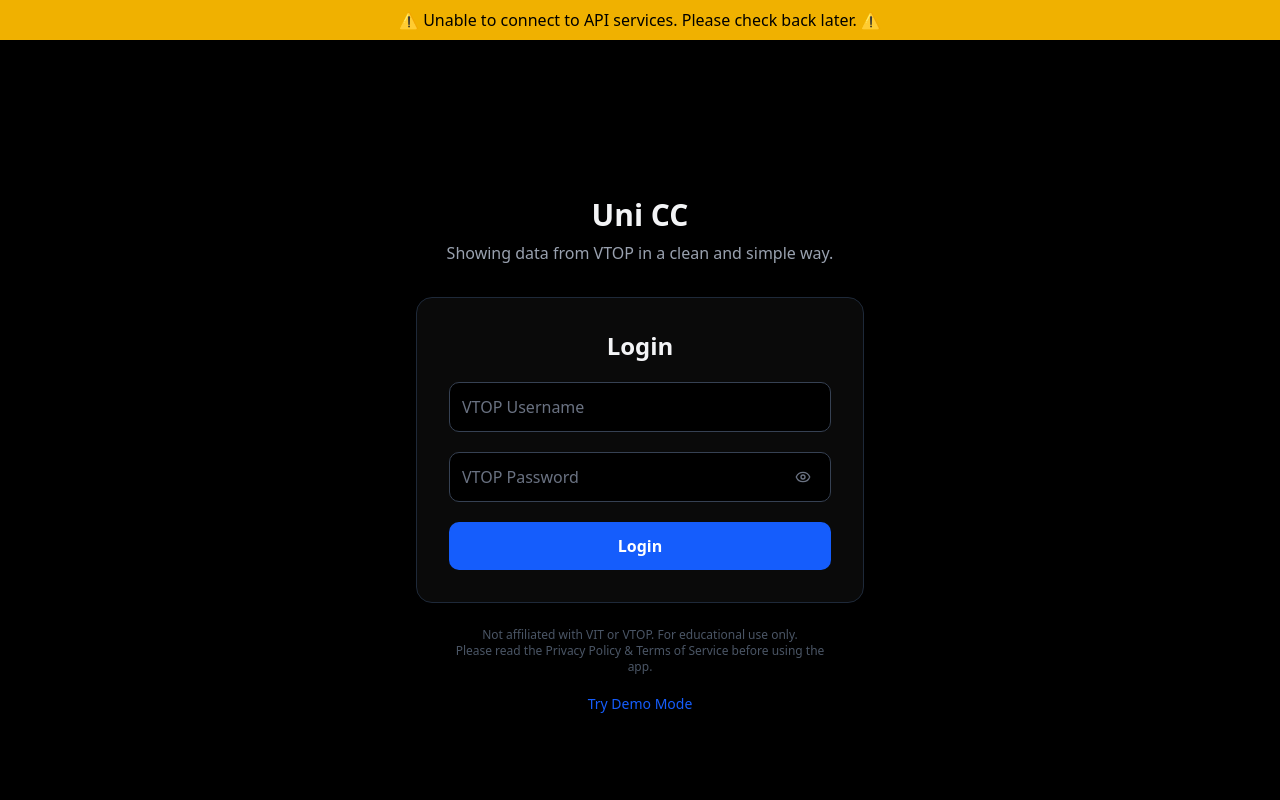
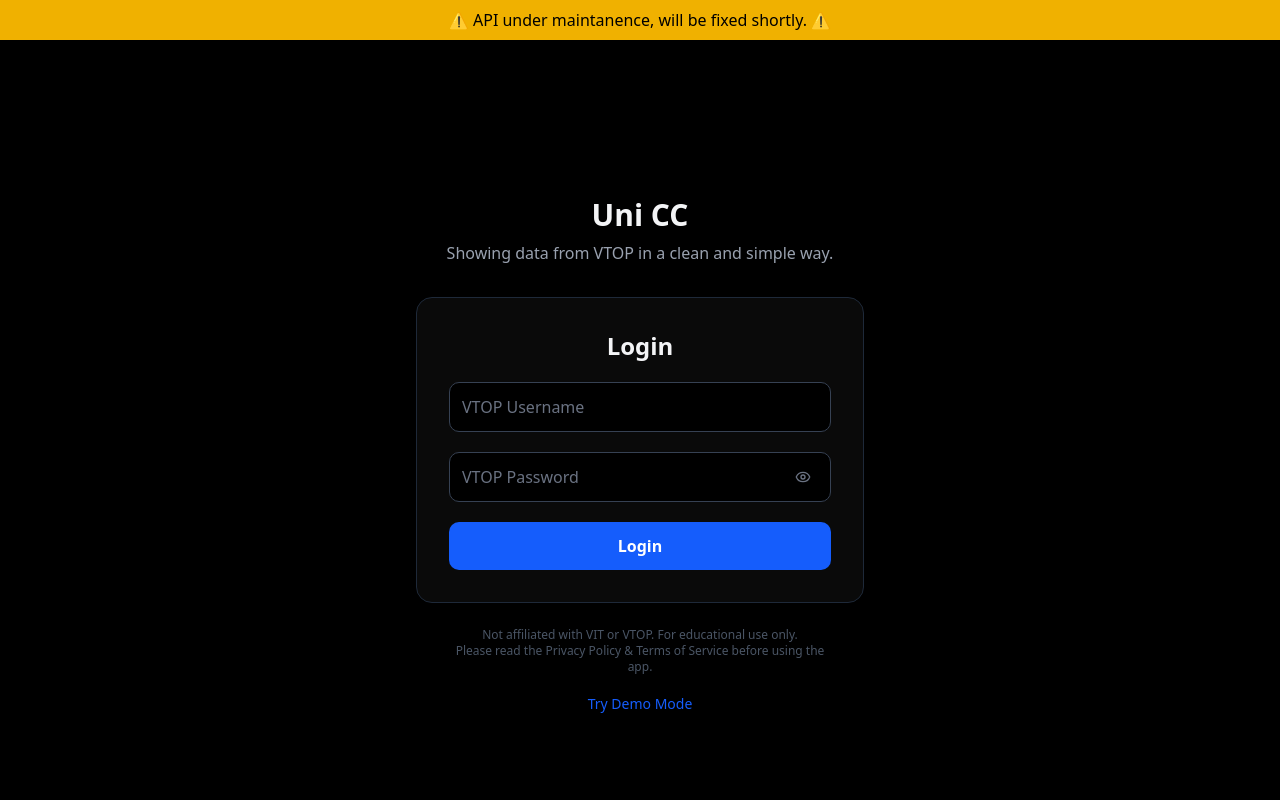
Before and after one commit to Arya4930/UniCC, a Next.js app: page / in a window 1280 px wide. Shown: the top 800 px of the page. Built offline with nearby package versions, Linux system fonts and the light colour scheme; no server answers.

Commit message:
messed up

```diff
--- a/src/components/custom/Main.tsx
+++ b/src/components/custom/Main.tsx
@@ -469,7 +469,7 @@ export default function LoginPage() {
     <div className="min-h-screen bg-gray-50 dark:bg-gray-900 midnight:bg-black flex flex-col text-gray-900 dark:text-gray-100 midnight:text-gray-100 transition-colors">
       {isAPIworking && !isOffline && (
         <div className="top-0 left-0 w-full bg-yellow-500 text-black text-center py-2 font-medium">
-          ⚠️ Unable to connect to API services. Please check back later. ⚠️
+          ⚠️ API under maintanence, will be fixed shortly. ⚠️
         </div>
       )}
       {isReloading && (
```
